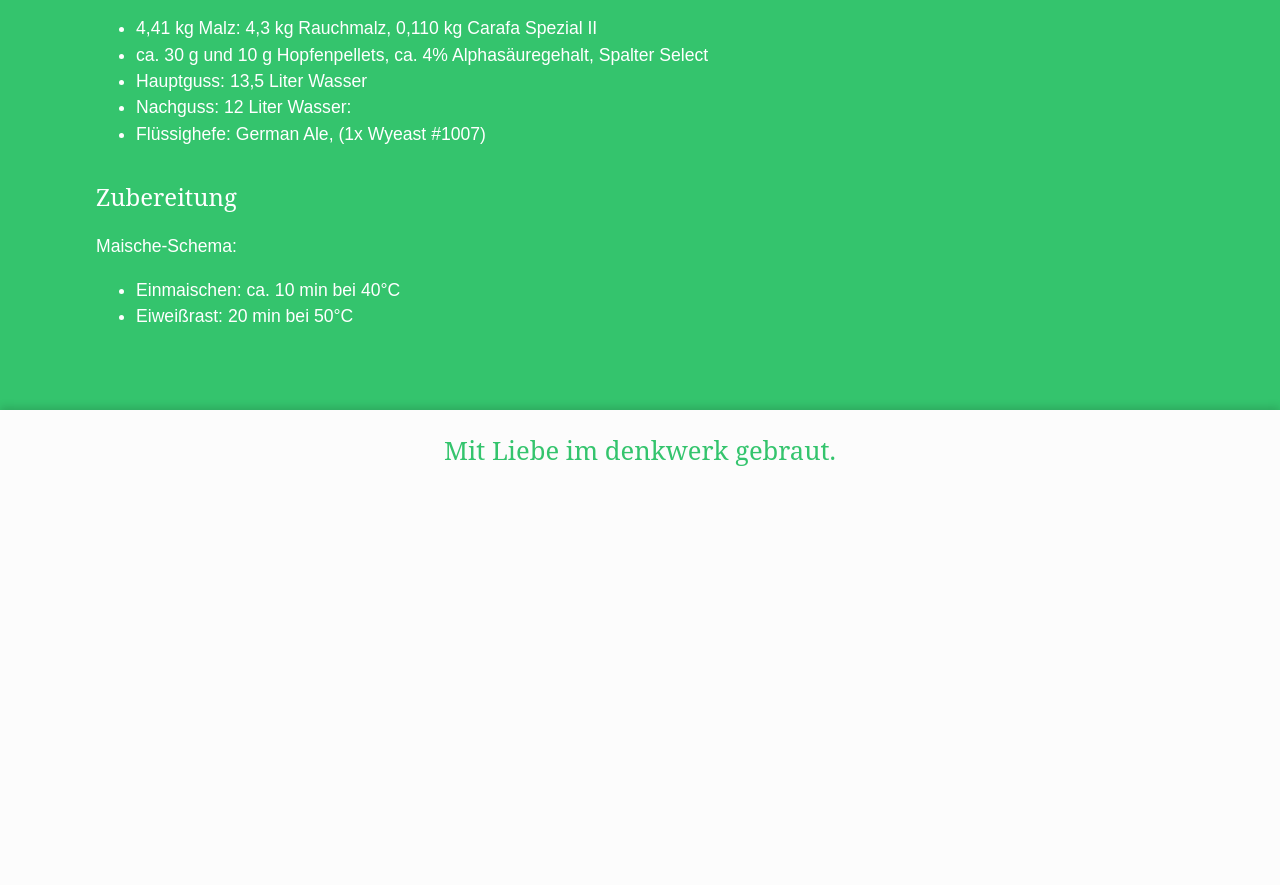
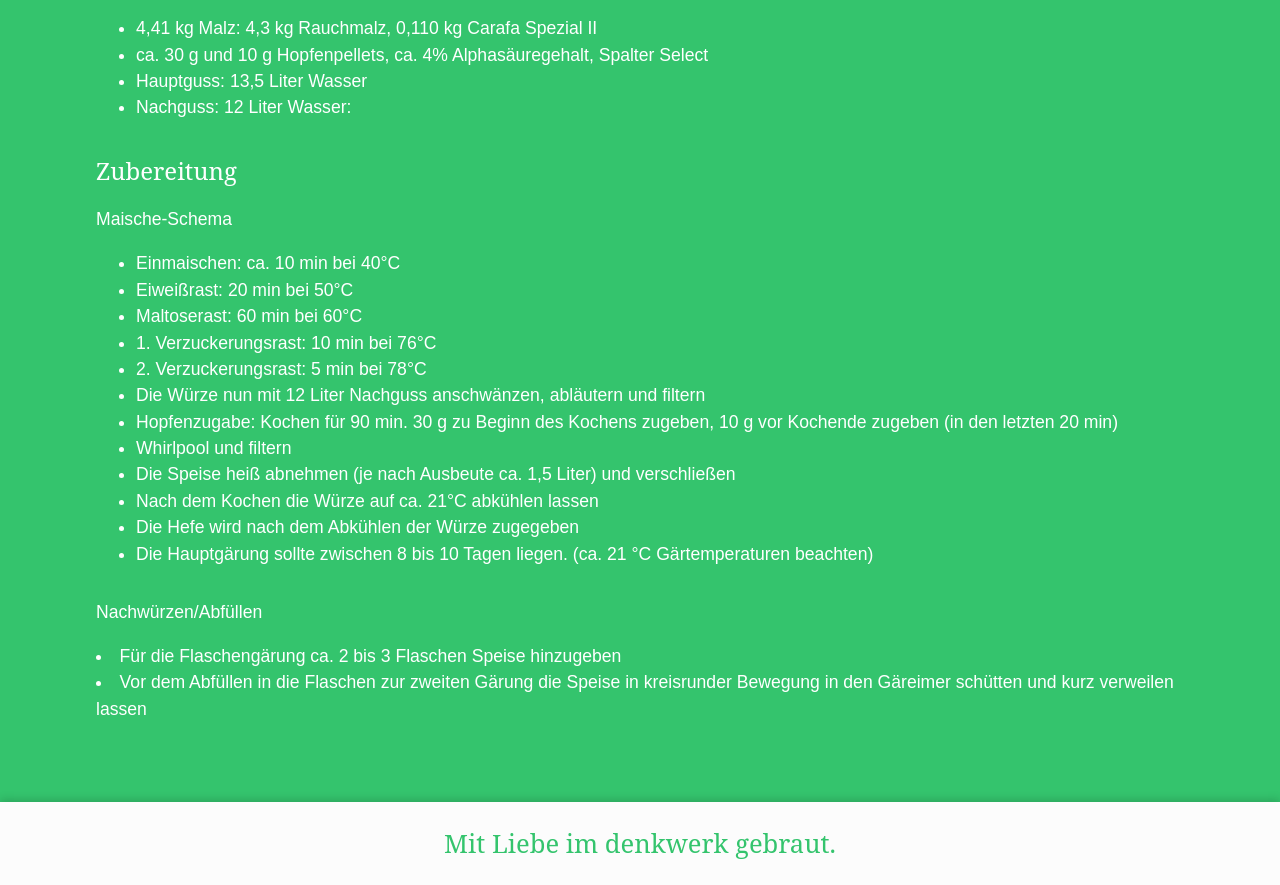
Before and after one commit to agorilla/denkbraeu, a plain HTML site: page dist/rauchbier.html in a window 1280 px wide. Shown: the part 760-1645 px from the top of the page. Before the commit the page ends 1253 px from the top, so only its background shows below. Drawn offline with Linux system fonts and the light colour scheme; a web font is replaced by a local one.

Commit message:
Update rauchbier.html

```diff
--- a/dist/rauchbier.html
+++ b/dist/rauchbier.html
@@ -44,16 +44,36 @@
 						<li>ca. 30 g und 10 g Hopfenpellets, ca. 4% Alphasäuregehalt, Spalter Select</li>
 						<li>Hauptguss: 13,5 Liter Wasser</li>
 						<li>Nachguss: 12 Liter Wasser:</li>
-						<li>Flüssighefe: German Ale, (1x Wyeast #1007)</li>
+
 					</ul>
 
 					<h5>Zubereitung</h5>
 
-					<p>Maische-Schema:</p>
+					<p>Maische-Schema</p>
 
 					<ul>
 						<li>Einmaischen: ca. 10 min bei 40°C</li>
 						<li>Eiweißrast: 20 min bei 50°C</li>
+						<li>Maltoserast: 60 min bei 60°C</li>
+						<li>1. Verzuckerungsrast: 10 min bei 76°C</li>
+						<li>2. Verzuckerungsrast: 5 min bei 78°C</li>
+						<li>Die Würze nun mit 12 Liter Nachguss anschwänzen, abläutern und filtern</li>
+						<li>Hopfenzugabe: Kochen für 90 min. 30 g zu Beginn des Kochens zugeben, 10 g vor Kochende zugeben (in den letzten 20 min)</li>
+						<li>Whirlpool und filtern</li>
+						<li>Die Speise heiß abnehmen (je nach Ausbeute ca. 1,5 Liter) und verschließen</li>
+						<li>Nach dem Kochen die Würze auf ca. 21°C abkühlen lassen</li>
+						<li>Die Hefe wird nach dem Abkühlen der Würze zugegeben</li>
+						<li>Die Hauptgärung sollte zwischen 8 bis 10 Tagen liegen. (ca. 21 °C Gärtemperaturen beachten)</li>
+
+
+					</ul>
+					<p>Nachwürzen/Abfüllen</p>
+
+						<li>Für die Flaschengärung ca. 2 bis 3 Flaschen Speise hinzugeben</li>
+						<li>Vor dem Abfüllen in die Flaschen zur zweiten Gärung die Speise in kreisrunder Bewegung in den Gäreimer schütten und kurz verweilen lassen</li>
+
+					<ul>
+
 					</ul>
 				</div>
 			</main>
```
